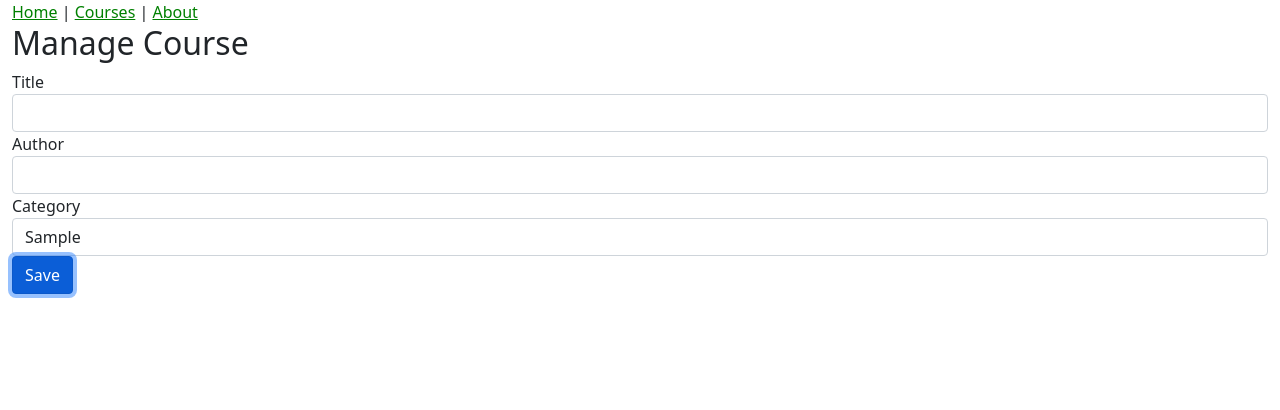
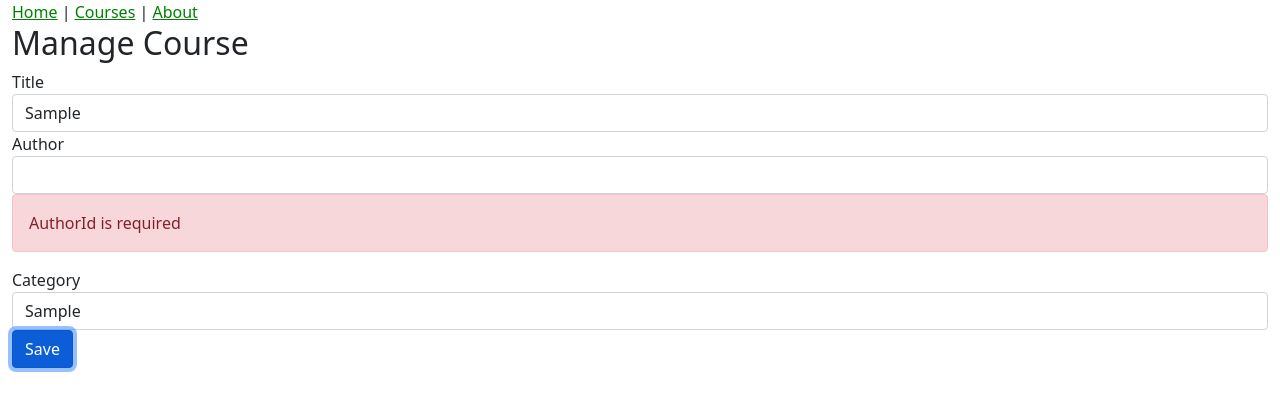
Before and after one commit to codetophel/ps-flux, a React (Create React App) app: page /course in a window 1280 px wide. Both pictures are taken after typing "Sample", "Sample" into the empty fields and a click on the input "Save". Shown: the top 410 px of the page. Built offline with nearby package versions, Linux system fonts and the light colour scheme; no server answers.

Commit message:
modified:   package-lock.json 	modified:   package.json 	modified:   src/components/App.js 	modified:   src/components/CourseForm.js 	modified:   src/components/ManageCoursePage.js

```diff
--- a/package.json
+++ b/package.json
@@ -12,6 +12,7 @@
     "react-dom": "^18.2.0",
     "react-router-dom": "^6.3.0",
     "react-scripts": "5.0.1",
+    "react-toastify": "^5.1.1",
     "web-vitals": "^2.1.4"
   },
   "scripts": {
--- a/src/components/App.js
+++ b/src/components/App.js
@@ -11,6 +11,8 @@
 } from 'react-router-dom';
 import NotFoundPage from './NotFoundPage';
 import ManageCoursePage from './ManageCoursePage';
+import { ToastContainer } from 'react-toastify';
+import 'react-toastify/dist/ReactToastify.css';
 
 function App() {
   // function getPage() {
@@ -23,6 +25,7 @@
   return (
     <Router>
       <div className='container-fluid'>
+        <ToastContainer autoClose={3000} hideProgressBar />
         <Header />
         <Routes>
           <Route path='/' element={<HomePage />} />
--- a/src/components/CourseForm.js
+++ b/src/components/CourseForm.js
@@ -1,5 +1,6 @@
 import React from 'react';
 import TextInput from './common/TextInput';
+import PropTypes from 'prop-types';
 
 function CourseForm(props) {
   return (
@@ -9,7 +10,8 @@
         label='Title'
         onChange={props.onChange}
         name='title'
-        value={props.course.title || ''}
+        value={props.course.title}
+        error={props.errors.title}
       />
 
       <div className='form-group'>
@@ -27,6 +29,9 @@
             <option value='2'>Scott Allen</option>
           </select>
         </div>
+        {props.errors.authorId && (
+          <div className='alert alert-danger'>{props.errors.authorId}</div>
+        )}
       </div>
 
       <TextInput
@@ -34,7 +39,8 @@
         label='Category'
         name='category'
         onChange={props.onChange}
-        value={props.course.category || ''}
+        value={props.course.category}
+        error={props.errors.category}
       />
 
       <input type='submit' value='Save' className='btn btn-primary' />
@@ -42,4 +48,11 @@
   );
 }
 
+CourseForm.propTypes = {
+  course: PropTypes.object.isRequired,
+  errors: PropTypes.object.isRequired,
+  onChange: PropTypes.func.isRequired,
+  onSubmit: PropTypes.func.isRequired,
+};
+
 export default CourseForm;
--- a/src/components/ManageCoursePage.js
+++ b/src/components/ManageCoursePage.js
@@ -1,8 +1,11 @@
 import React, { useState } from 'react';
+import { useNavigate } from 'react-router-dom';
 import CourseForm from './CourseForm';
 import * as courseApi from '../api/courseApi';
+import { toast } from 'react-toastify';
 
 const ManageCoursePage = (props) => {
+  const [errors, setErrors] = useState({});
   const [course, setCourse] = useState({
     id: null,
     title: '',
@@ -12,18 +15,36 @@
   });
 
   function handleChange({ target }) {
-    setCourse({ course, [target.name]: target.value });
+    setCourse({ ...course, [target.name]: target.value });
   }
+
+  function formIsValid() {
+    const _errors = {};
+    if (!course.title) _errors.title = 'Title is required';
+    if (!course.authorId) _errors.authorId = 'AuthorId is required';
+    if (!course.category) _errors.category = 'category is required';
+
+    setErrors(_errors);
+    // form is valid if the error object has no properties
+    return Object.keys(_errors).length === 0;
+  }
+
+  const history = useNavigate();
 
   function handleSubmit(event) {
     event.preventDefault();
-    courseApi.saveCourse(course);
+    if (!formIsValid()) return;
+    courseApi.saveCourse(course).then(() => {
+      history('/courses');
+      toast.success('Course saved successfully');
+    });
   }
 
   return (
     <>
       <h2>Manage Course</h2>
       <CourseForm
+        errors={errors}
         course={course}
         onChange={handleChange}
         onSubmit={handleSubmit}
```
Also changed, not shown: 1 other file (tests, documents, lock files or other folders).
